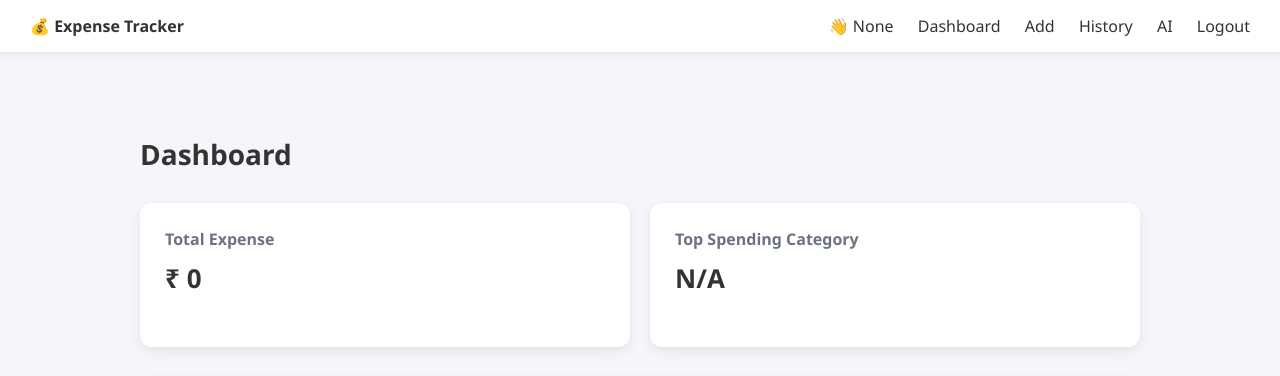
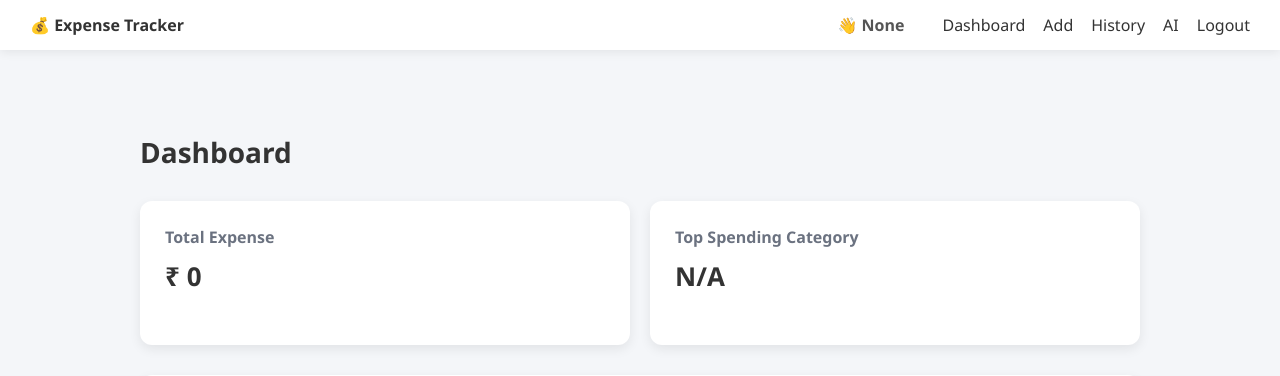
Before and after one commit to Anchita29Sharma/AI-Personal-Expense-Tracker, a Flask app: page / in a window 1280 px wide. Shown: the top 376 px of the page. Run offline with Flask 3, Linux system fonts and the light colour scheme; the visitor is signed in with stand-in values (Sample User, id 1); data that the repository does not hold is empty.

Commit message:
Update style.css

```diff
--- a/static/style.css
+++ b/static/style.css
@@ -111,3 +111,50 @@ form input {
     font-size: 24px;
     margin-top: 10px;
 }
+
+/* NAVBAR */
+.navbar {
+    position: sticky;
+    top: 0;
+    z-index: 1000;
+    background: #ffffff;
+    padding: 14px 30px;
+    display: flex;
+    justify-content: space-between;
+    align-items: center;
+    box-shadow: 0 2px 10px rgba(0,0,0,0.08);
+}
+
+.nav-right {
+    display: flex;
+    align-items: center;
+}
+
+.nav-right a {
+    margin-left: 18px;
+    text-decoration: none;
+    color: #333;
+    font-weight: 500;
+}
+
+.nav-right a:hover {
+    color: #4f46e5;
+}
+
+.username {
+    margin-right: 20px;
+    font-weight: 600;
+    color: #555;
+}
+
+.logout {
+    color: red;
+}
+
+/* MOBILE */
+@media (max-width: 768px) {
+    .nav-right {
+        flex-wrap: wrap;
+        gap: 10px;
+    }
+}
```
